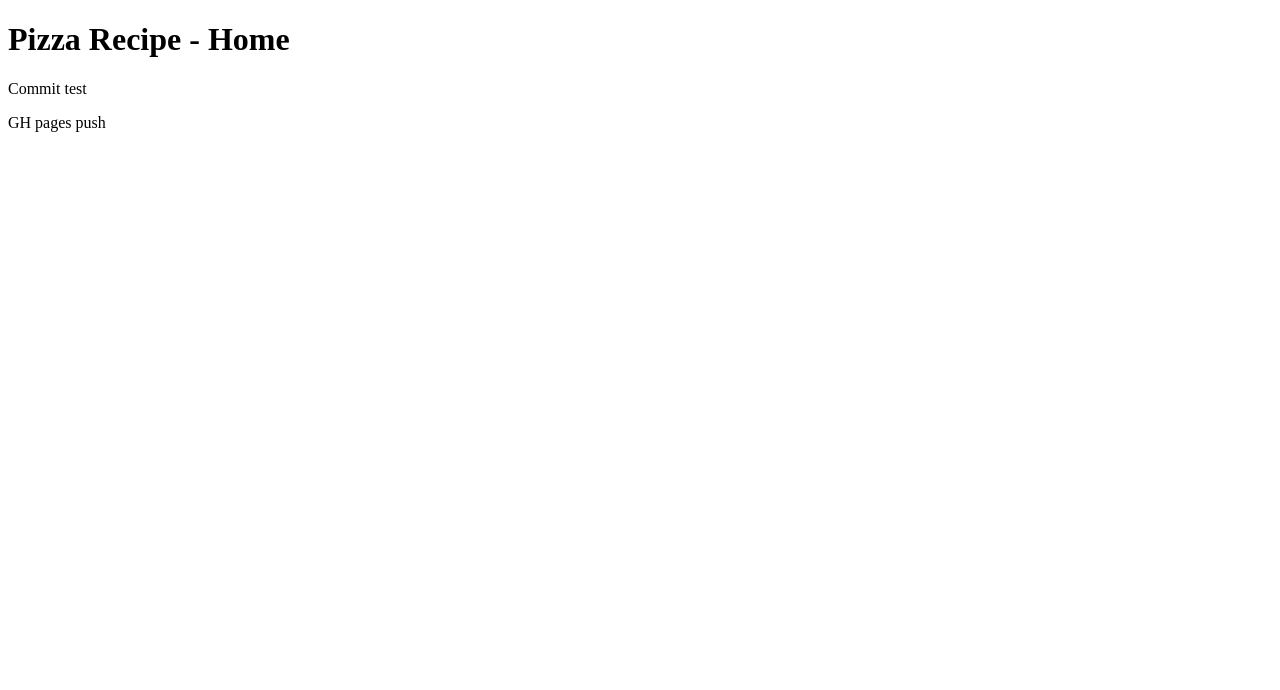
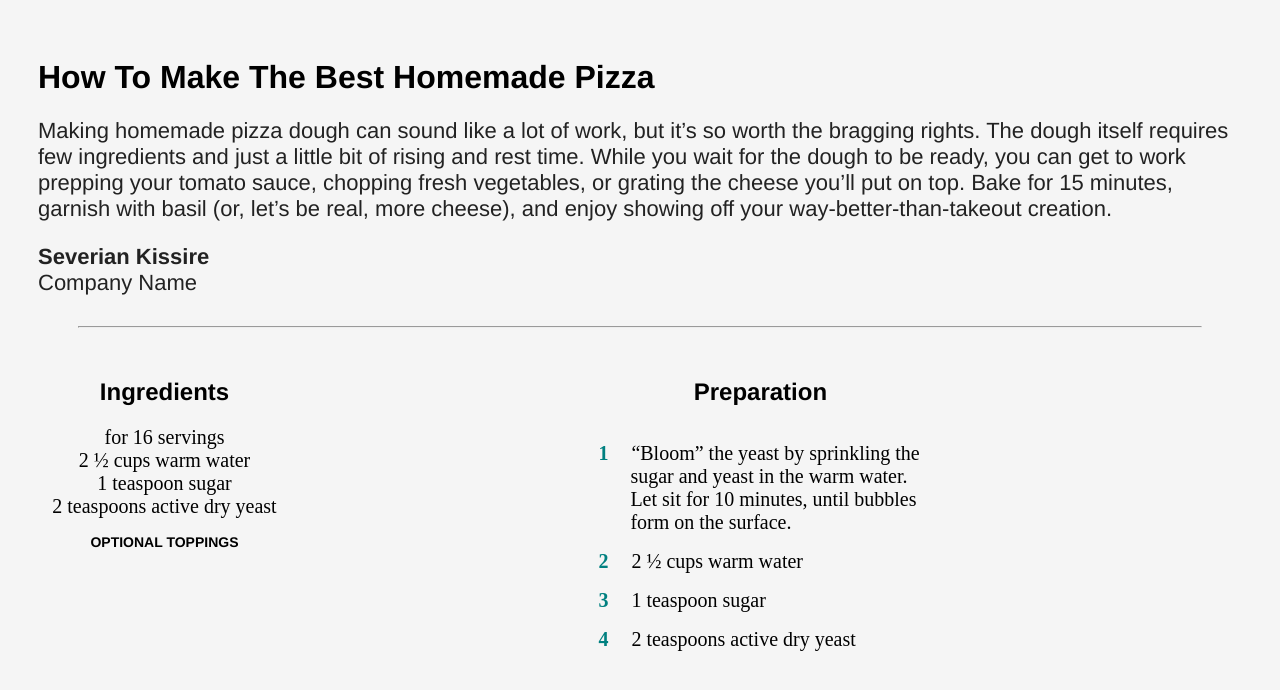
Before and after one commit to Nitrofen10/Pizza-Recipe, a website: page public/index.html in a window 1280 px wide. Drawn offline with Linux system fonts and the light colour scheme.

Commit message:
Ingredients and Preparation Started

```diff
--- a/public/index.html
+++ b/public/index.html
@@ -4,10 +4,149 @@
     <meta charset="UTF-8">
     <meta name="viewport" content="width=device-width, initial-scale=1.0">
     <title>Pizza Recipe!</title>
+    <style>
+        body {
+            padding: 30px;
+            background-color:#f5f5f5;
+        }
+        h1 {
+            font-family: "Proxima Nova", Helvetica, Arial, sans-serif;
+            font-weight: 800;
+        }
+        p {
+            color: #222;
+            font-family: "Proxima Nova", Helvetica, Arial, sans-serif;
+            font-size: 22px;
+        }
+        .author-name {
+            display: block;
+            color: #222;
+            font-family: "Proxima Nova", Helvetica, Arial, sans-serif;
+            font-weight: 800;
+            line-height: 26px;
+            font-size: 22px;
+        }
+        .company-name {
+            display: block;
+            color: #222;
+            font-family: "Proxima Nova", Helvetica, Arial, sans-serif;
+            font-weight: 500;
+            line-height: 26px;
+            font-size: 22px;
+        }
+        .heading-line {
+            margin: 30px 40px;
+        }
+        .flex {
+            display: flex;
+            width: 100%;
+        }
+        .flex-wrap {
+            flex-wrap: wrap;
+        }
+        .justify-center {
+            justify-content: center;
+        }
+        .ingredients {
+            width: 20%;
+            text-align: center;
+        }
+        .ingredients > h2 {
+            font-family: "Proxima Nova", Helvetica, Arial, sans-serif;
+        }
+        .preparation {
+            width: 75%;
+            text-align: center;
+        }
+        .preparation > h2 {
+            font-family: "Proxima Nova", Helvetica, Arial, sans-serif;
+        }
+        .list-style-none {
+            list-style: none;
+            padding: 0;
+        }
+        .list-style-none > li {
+            font-size: 20px;
+        }
+        .list-style-numbered {
+            max-width: 300px;
+            counter-reset: prepList;
+        }
+        .list-style-numbered > li {
+            font-size: 20px;
+            margin-bottom: 1rem!important;
+            text-align: left;
+            list-style: none;
+        }
+        .list-style-numbered > li:before {
+            display: inline-block;
+            counter-increment: prepList;
+            content: counter(prepList);
+            color: teal;
+            font-weight: 800;
+            margin-left: -2rem;
+            width: 33px;
+        }
+        .px-3 {
+            padding-left: 0.75rem;
+            padding-right: 0.75rem;
+        }
+        .-mx-3 {
+            margin-left: -0.75rem;
+            margin-right: -0.75rem;
+        }
+        h3 {
+            font-family: "Proxima Nova", Helvetica, Arial, sans-serif;
+        }
+        .uppercase {
+            text-transform: uppercase;
+            font-size: .875rem!important;
+        }
+    </style>
 </head>
 <body>
-    <h1>Pizza Recipe - Home</h1>
-    <p>Commit test<p>
-    <p>GH pages push<p>
+    <h1>How To Make The Best Homemade Pizza</h1>
+
+    <p>Making homemade pizza dough can sound like a lot of work, but it’s
+        so worth the bragging rights. The dough itself requires few ingredients
+        and just a little bit of rising and rest time. While you wait for the
+        dough to be ready, you can get to work prepping your tomato sauce, chopping
+         fresh vegetables, or grating the cheese you’ll put on top. Bake for
+         15 minutes, garnish with basil (or, let’s be real, more cheese), and enjoy
+         showing off your way-better-than-takeout creation.</p>
+
+    <div class="author-name">Severian Kissire</div>
+    <div class="company-name">Company Name</div>
+
+    <hr class="heading-line">
+
+    <!-- Ingredients & Preparation container-->
+    <div class="flex flex-wrap justify-center -mx-3">
+        <!-- Ingredients-->
+        <div class="ingredients px-3">
+            <h2>Ingredients</h2>
+            <ul class="list-style-none">
+                <li>for 16 servings</li>
+                <li>2 ½ cups warm water</li>
+                <li>1 teaspoon sugar</li>
+                <li>2 teaspoons active dry yeast</li>
+            </ul>
+            <h3 class="uppercase">Optional Toppings</h3>
+        </div>
+         <!-- Preparation-->
+         <div class="preparation px-3">
+            <h2>Preparation</h2>
+            <div class="flex justify-center">
+                <ol class="list-style-numbered">
+                    <li>“Bloom” the yeast by sprinkling the sugar and yeast in the warm water. Let sit for 10 minutes, until bubbles form on the surface.</li>
+                    <li>2 ½ cups warm water</li>
+                    <li>1 teaspoon sugar</li>
+                    <li>2 teaspoons active dry yeast</li>
+                </ol>
+            </div>
+
+        </div>
+    </div>
+
 </body>
 </html>
```
